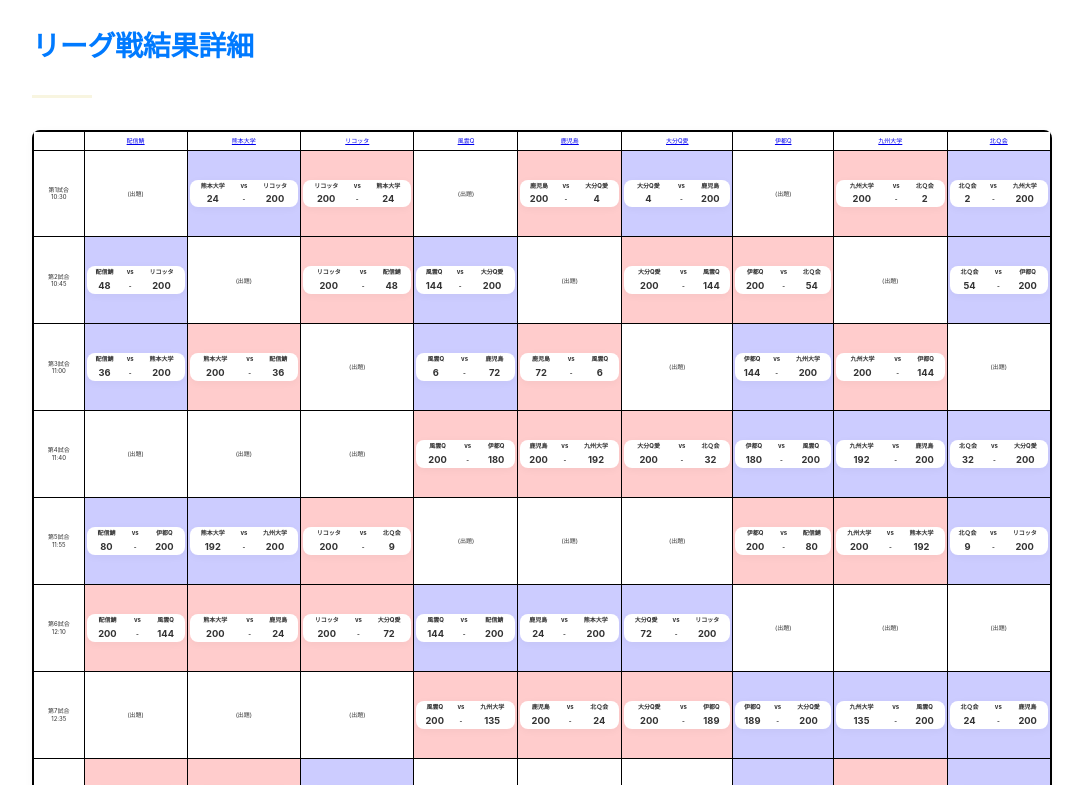
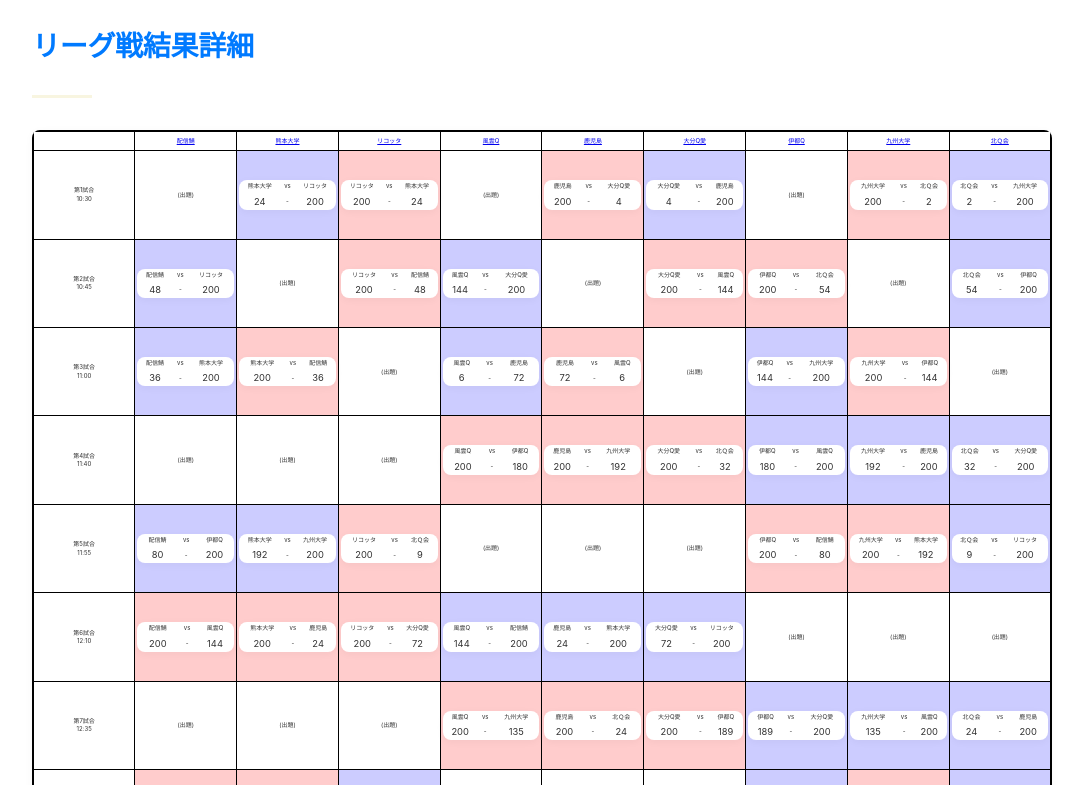
Before and after one commit to savarinb/AQL_HTML_Generator, a plain HTML site: page index.html in a window 1280 px wide. Shown: the part 1680-2465 px from the top of the page, without its empty margins (98-1181 px from the left). Drawn offline with Linux system fonts and the light colour scheme.

Commit message:
Update index.html

```diff
--- a/index.html
+++ b/index.html
@@ -99,48 +99,54 @@
     .section:last-of-type .table-wrapper table#main {
       font-size: 0.35em;
       table-layout: fixed;
-      min-width: 100%;
+      width: 100% !important;
     }
     .section:last-of-type .table-wrapper td,
     .section:last-of-type .table-wrapper th {
       padding: 5px 2px;
       font-size: 0.7em;
-      line-height: 1.3;
-      overflow: hidden;
-      white-space: normal;
-      word-wrap: break-word;
-      word-break: break-word;
+      line-height: 1.4;
+      overflow: visible !important;
+      white-space: normal !important;
+      word-wrap: break-word !important;
+      word-break: break-word !important;
+      max-width: 150px;
     }
     .section:last-of-type .table-wrapper table.cell {
       font-size: 0.6em;
-      width: 100%;
-      table-layout: auto;
+      width: 100% !important;
+      table-layout: auto !important;
     }
     .section:last-of-type .table-wrapper table.cell td {
-      padding: 2px 1px;
-      line-height: 1.3;
-      overflow: visible;
-      white-space: normal;
-      word-wrap: break-word;
+      padding: 2px 1px !important;
+      line-height: 1.4 !important;
+      overflow: visible !important;
+      white-space: normal !important;
+      word-wrap: break-word !important;
+      border: none !important;
     }
     .section:last-of-type .table-wrapper table.cell span {
       font-size: 6px !important;
-      display: inline;
-      white-space: normal;
-      word-wrap: break-word;
+      display: inline !important;
+      white-space: normal !important;
+      word-wrap: break-word !important;
+      max-width: 100% !important;
     }
     .section:last-of-type .table-wrapper table.cell td[style*="font-size:14pt"] {
       font-size: 7pt !important;
-      white-space: nowrap;
+      white-space: normal !important;
     }
     .section:last-of-type .table-wrapper a {
       font-size: 0.8em;
-      display: inline;
-      white-space: normal;
-      word-wrap: break-word;
+      display: inline !important;
+      white-space: normal !important;
+      word-wrap: break-word !important;
     }
     .section:last-of-type .table-wrapper center {
-      overflow: visible;
+      overflow: visible !important;
+    }
+    .section:last-of-type .table-wrapper b {
+      font-weight: normal;
     }
     table, table#main {
       width: 100%;
```
